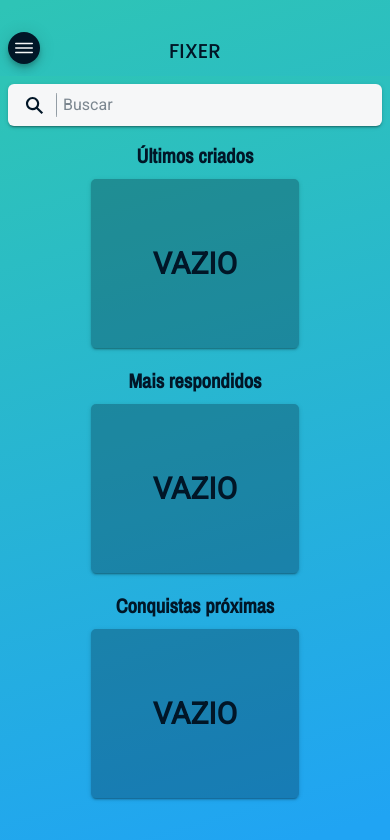
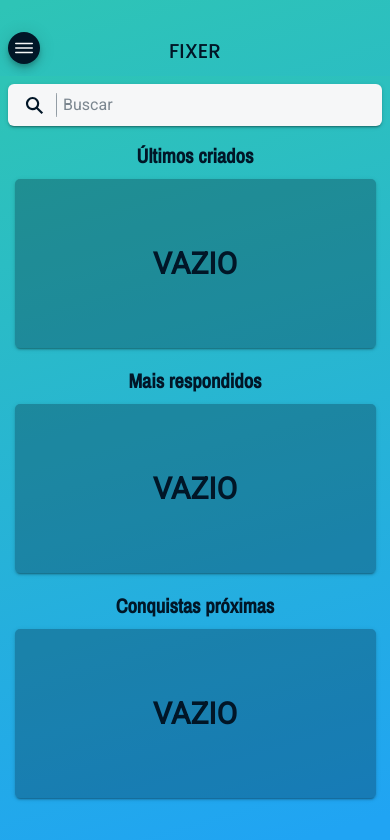
Before and after one commit to Lucasfield3/fixer-ionic-react, a React (Create React App) app: page /Home in a window 390 px wide. Shown: the top 840 px of the page. Built offline with nearby package versions, Linux system fonts and the light colour scheme.

Commit message:
Iphone flip card arrumado

```diff
--- a/src/pages/Home/style.css
+++ b/src/pages/Home/style.css
@@ -125,7 +125,7 @@ ion-button{
   justify-content: center;
   align-items: center;
   background:rgba(1, 22, 39, 0.29);;
-  width: 13rem;
+  width: 95%;
   height: 20vh;
   margin-bottom: 1rem;
   border-radius: 10px;
--- a/src/pages/Landing/landing.tsx
+++ b/src/pages/Landing/landing.tsx
@@ -12,11 +12,11 @@ import {
     IonAvatar
 } from '@ionic/react';
 import './style.css'
-import ReactCardFlip from 'react-card-flip';
 import logo from '../../Assets/icons/palavra-logo1.png'
 import gif from '../../Assets/icons/giphy.gif'
 import Login from '../Landing/forms/login'
 import Cadastro from '../Landing/forms/cadastro'
+import ReactCardFlip from 'react-card-flip';
 
 
 
@@ -63,12 +63,12 @@ const Landing: React.FC = () => {
                         </IonCard>
                     </IonRow>
                     <IonRow className="ion-justify-content-center">
-                        <ReactCardFlip isFlipped={isFlipped} flipDirection='horizontal' flipSpeedBackToFront={1.1} flipSpeedFrontToBack={1.1}>
+                    <ReactCardFlip isFlipped={isFlipped}  flipDirection='horizontal' flipSpeedBackToFront={1.1} flipSpeedFrontToBack={1.1}>
                             {initCard}
                             <IonCard className='card-form' color='light'>
                                 {cards}
                             </IonCard >
-                        </ReactCardFlip>
+                    </ReactCardFlip>
                     </IonRow>
                 </IonGrid>
             </IonContent>
--- a/src/pages/Landing/style.css
+++ b/src/pages/Landing/style.css
@@ -60,6 +60,7 @@
     width:12rem;
 }
 .card-form{
+    backface-visibility: hidden;
     border-radius: 21px;
     width:15rem;
     height: auto;
@@ -79,10 +80,12 @@
     flex-wrap: nowrap;
 }
 .card-content-login{
+    backface-visibility: hidden;
     overflow: hidden;
     padding-top: 0!important;
     padding-bottom: 0!important;
 }
+
 .cardButton{
     width:16rem;
     height:16rem;
@@ -107,6 +110,7 @@
 }
 
 .card-content-cadastro{
+    backface-visibility: hidden;
     overflow: hidden;
     padding-top: 0!important;
     padding-bottom: 0!important;
```
